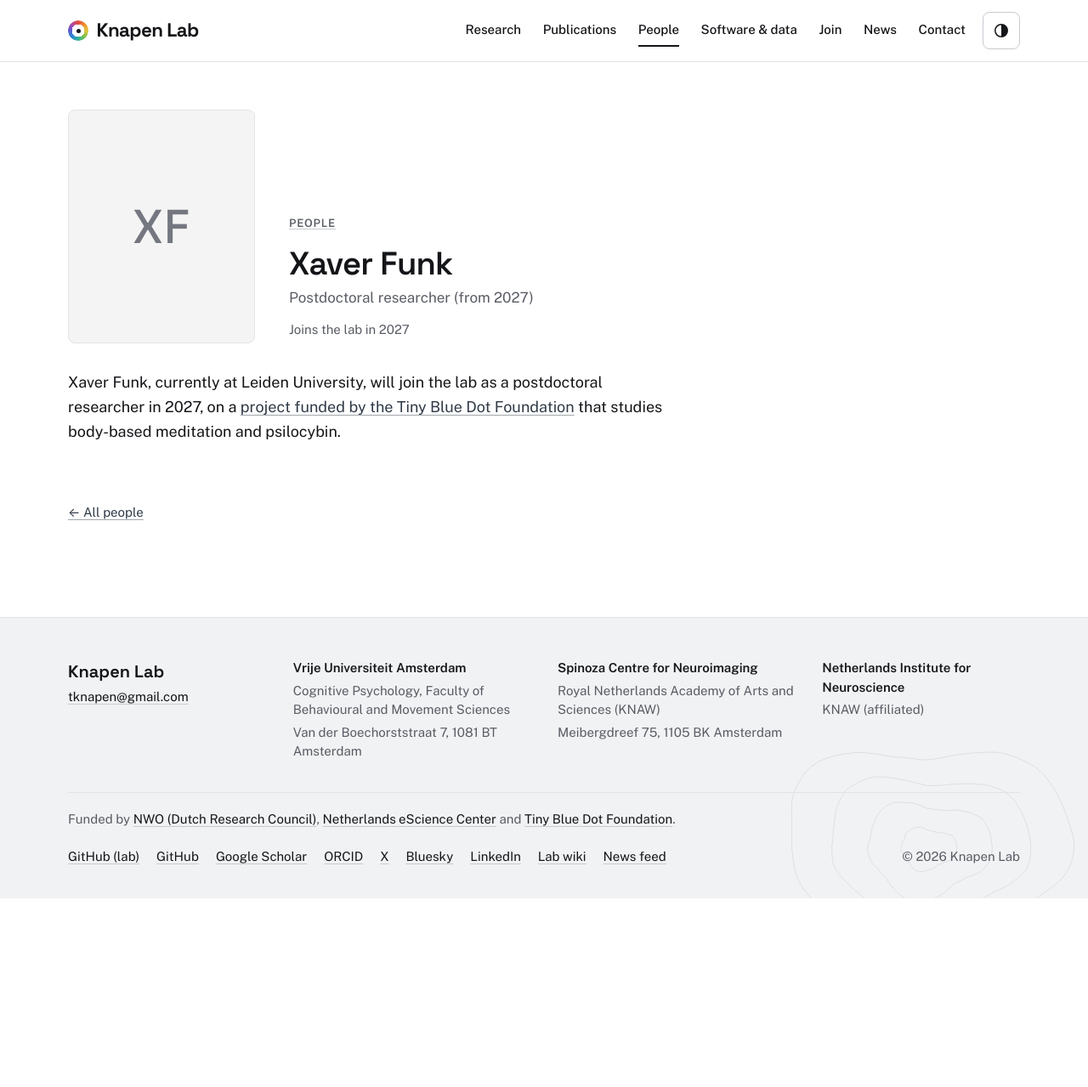
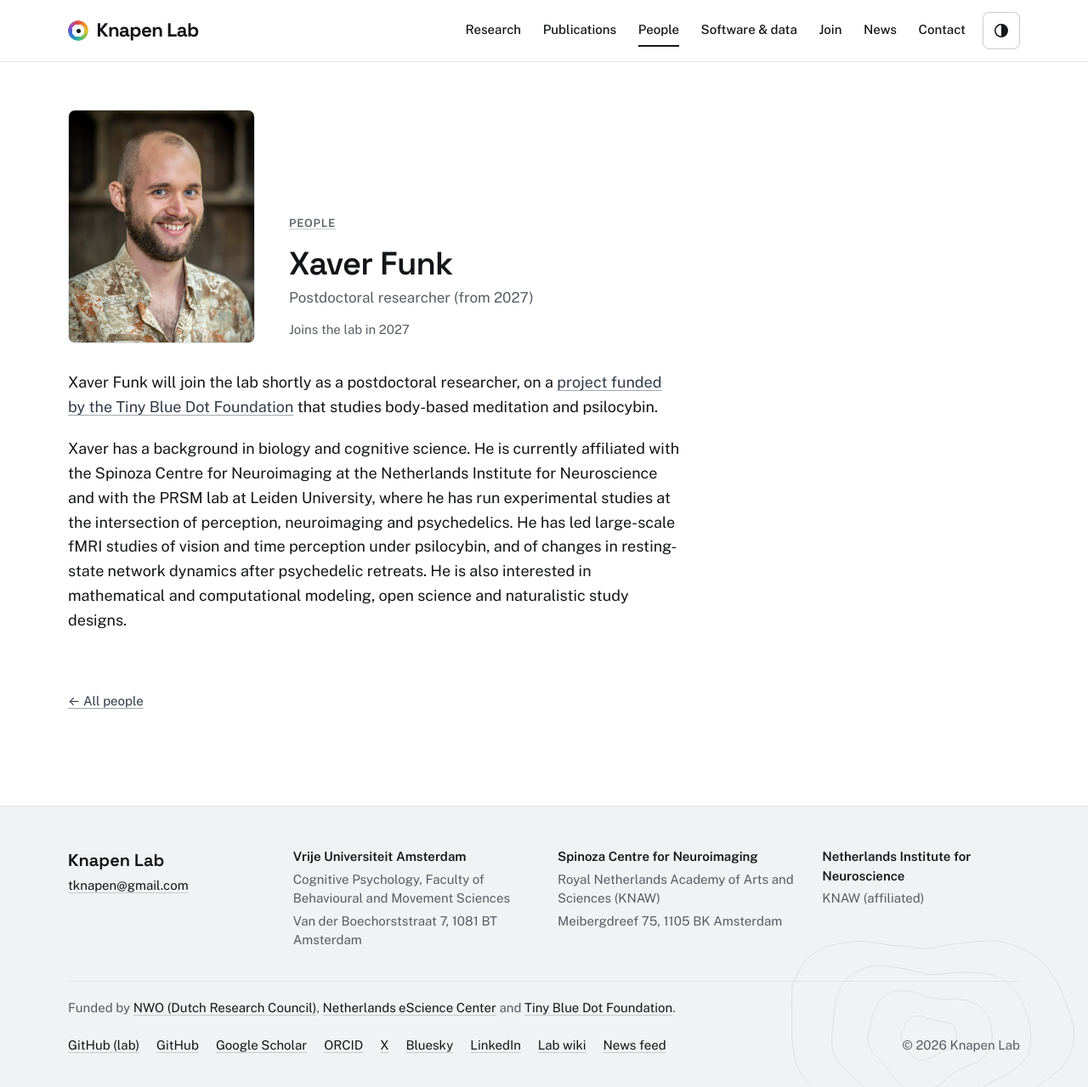
Before and after one commit to tknapen/tknapen.github.io, a Jekyll site: the page built from _people/xaver-funk.markdown, in a window 1280 px wide. Shown: the whole page at 85% size. Built offline with Jekyll 4.4.1, drawn with Linux system fonts in a browser that asks for light colours; before the commit the page ends 1057 px from its top, so only the background shows below that.

Commit message:
Add Xaver Funk's portrait and biography
Co-Authored-By: Claude Fable 5.2 <noreply@anthropic.com>
Claude-Session: https://claude.ai/code/session_01RESkudxKKgTcMWv5G8utnc

```diff
--- a/_people/xaver-funk.markdown
+++ b/_people/xaver-funk.markdown
@@ -4,8 +4,11 @@ role: Postdoctoral researcher (from 2027)
 status: current
 order: 3
 start: 2027
+photo: /img/people/xf.jpg
 pubname: "Funk X"
 themes: [perception-awareness, topographic-maps]
 description: "Postdoctoral researcher from 2027, on body-based meditation and psilocybin."
 ---
-Xaver Funk, currently at Leiden University, will join the lab as a postdoctoral researcher in 2027, on a [project funded by the Tiny Blue Dot Foundation](/2026/11/10/tiny-blue-dot.html) that studies body-based meditation and psilocybin.
+Xaver Funk will join the lab shortly as a postdoctoral researcher, on a [project funded by the Tiny Blue Dot Foundation](/2026/11/10/tiny-blue-dot.html) that studies body-based meditation and psilocybin.
+
+Xaver has a background in biology and cognitive science. He is currently affiliated with the Spinoza Centre for Neuroimaging at the Netherlands Institute for Neuroscience and with the PRSM lab at Leiden University, where he has run experimental studies at the intersection of perception, neuroimaging and psychedelics. He has led large-scale fMRI studies of vision and time perception under psilocybin, and of changes in resting-state network dynamics after psychedelic retreats. He is also interested in mathematical and computational modeling, open science and naturalistic study designs.
```
Also changed, not shown: img/people/xf.jpg (added).
